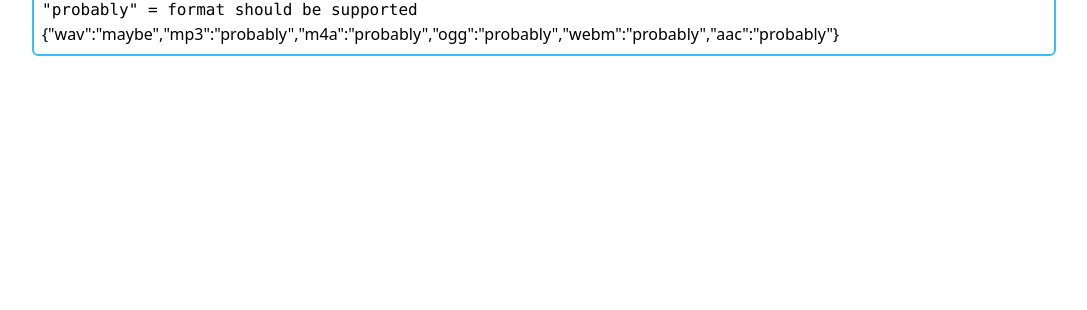
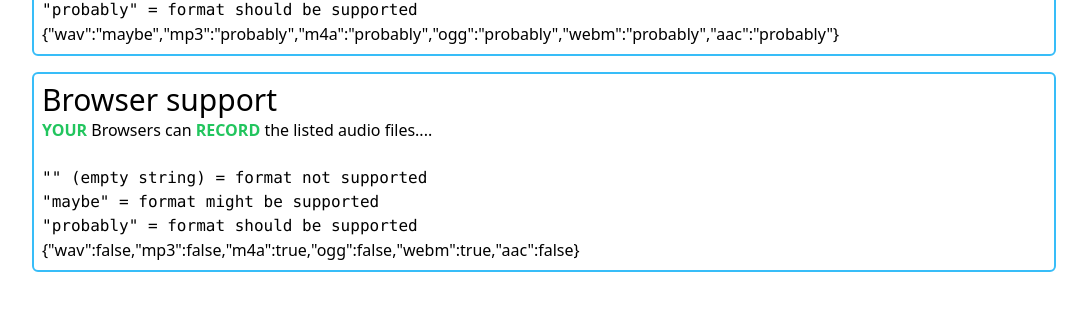
Before and after one commit to ss-joy/testing, a Next.js app: page / in a window 1280 px wide. Shown: the part 248-558 px from the top of the page, without its empty margins (96-1183 px from the left). Built offline with nearby package versions, Linux system fonts and the light colour scheme; no server answers.

Commit message:
for recording

```diff
--- a/pages/index.tsx
+++ b/pages/index.tsx
@@ -38,7 +38,12 @@ const AudioRecorderPage = () => {
   const [recordedAudios, setRecordedAudios] = useState<string[]>();
   const [isUploading, setIsuploading] = useState<boolean>(false);
   const testAudioRef = useRef<HTMLAudioElement | null>(null);
-  const [browserSupport, setBrowserSupport] = useState<Record<any, any>>({});
+  const [browserSupportForPlaying, setBrowserSupportForPlaying] = useState<
+    Record<any, any>
+  >({});
+  const [browserSupportForRecording, setBrowserSupportForRecording] = useState<
+    Record<any, any>
+  >({});
 
   useEffect(() => {
     async function getData() {
@@ -64,7 +69,7 @@ const AudioRecorderPage = () => {
   }, [isUploading]);
 
   useEffect(() => {
-    const supportedFormats = {
+    const supportedFormatsForPlaying = {
       wav: testAudioRef.current?.canPlayType("audio/wav"),
       mp3: testAudioRef.current?.canPlayType("audio/mpeg"),
       m4a: testAudioRef.current?.canPlayType('audio/mp4; codecs="mp4a.40.2"'),
@@ -72,7 +77,18 @@ const AudioRecorderPage = () => {
       webm: testAudioRef.current?.canPlayType('audio/webm; codecs="vorbis"'),
       aac: testAudioRef.current?.canPlayType("audio/aac"),
     };
-    setBrowserSupport(supportedFormats);
+
+    const supportedFormatsForRecording = {
+      wav: MediaRecorder.isTypeSupported("audio/wav"),
+      mp3: MediaRecorder.isTypeSupported("audio/mpeg"),
+      m4a: MediaRecorder.isTypeSupported("audio/mp4"),
+      ogg: MediaRecorder.isTypeSupported("audio/ogg"),
+      webm: MediaRecorder.isTypeSupported("audio/webm"),
+      aac: MediaRecorder.isTypeSupported("audio/aac"),
+    };
+
+    setBrowserSupportForPlaying(supportedFormatsForPlaying);
+    setBrowserSupportForRecording(supportedFormatsForRecording);
   }, []);
 
   async function startRecording(): Promise<void> {
@@ -86,6 +102,8 @@ const AudioRecorderPage = () => {
     const audioChunks: Blob[] = [];
 
     mediaRecorderRef.current.ondataavailable = (e) => {
+      console.log("chunks here =>");
+      console.log(e.data);
       audioChunks.push(e.data);
     };
 
@@ -93,6 +111,8 @@ const AudioRecorderPage = () => {
       const audioBlob = new Blob(audioChunks, {
         type: "audio/wav",
       });
+      console.log("combined blob here =>");
+      console.log(audioBlob);
       const url = URL.createObjectURL(audioBlob);
       setAudioUrl(url);
       setAudioBlob(audioBlob);
@@ -193,8 +213,28 @@ const AudioRecorderPage = () => {
 "maybe" = format might be supported
 "probably" = format should be supported`}
         </pre>
-        {/* <div className="border border-slate-500">{navigator.userAgent}</div> */}
-        <div className="break-all">{JSON.stringify(browserSupport)}</div>
+        <div className="break-all">
+          {JSON.stringify(browserSupportForPlaying)}
+        </div>
+      </div>
+
+      <div className="border-2 rounded-md p-2 border-sky-400 mx-auto w-[80%] mt-4">
+        <h2 className="text-3xl">Browser support</h2>
+        <p>
+          <span className="uppercase text-green-500 font-bold">YOUR</span>{" "}
+          Browsers can{" "}
+          <span className="uppercase text-green-500 font-bold">record</span> the
+          listed audio files....
+        </p>
+        <pre>
+          {`
+"" (empty string) = format not supported
+"maybe" = format might be supported
+"probably" = format should be supported`}
+        </pre>
+        <div className="break-all">
+          {JSON.stringify(browserSupportForRecording)}
+        </div>
       </div>
     </div>
   );
```
